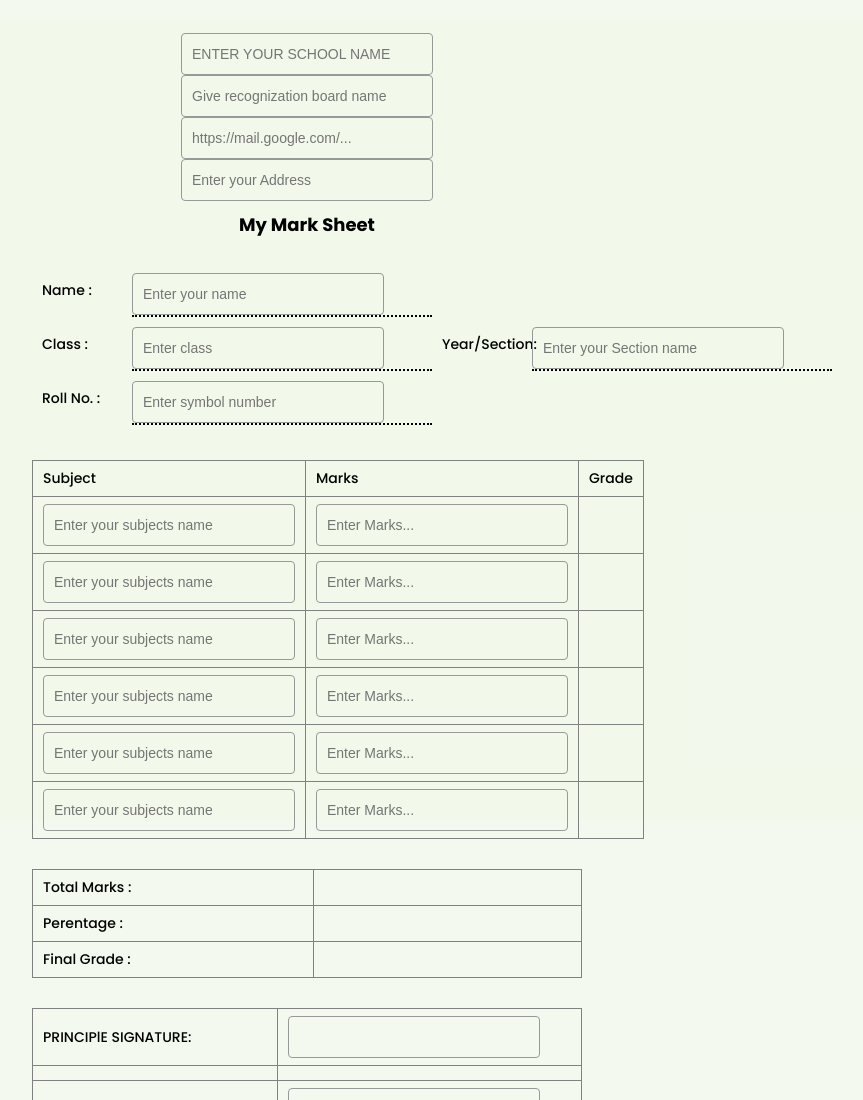
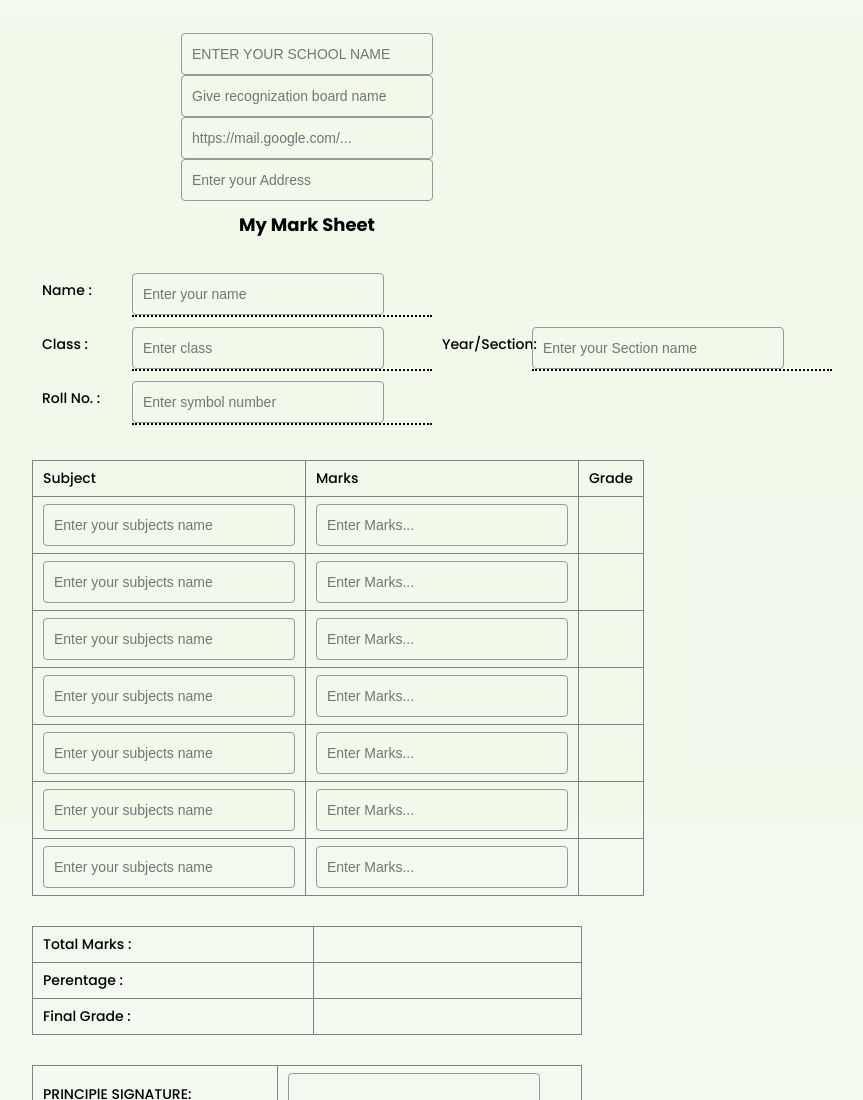
Before and after one commit to aadilazeem/marksheet, a plain HTML site: page index.html in a window 1280 px wide. Shown: the top 1100 px of the page, without its empty margins (333-1196 px from the left). Drawn offline with Linux system fonts and the light colour scheme; a web font is replaced by a local one.

Commit message:
Update index.html

```diff
--- a/index.html
+++ b/index.html
@@ -148,6 +148,12 @@ h2 {
     <td><input type="number" placeholder="Enter Marks..." class="marks"/></td>
     <td class="grade"></td>
   </tr>
+ <tr>
+    <td><input type="text" placeholder="Enter your subjects name"/></td>
+    <td><input type="number" placeholder="Enter Marks..." class="marks"/></td>
+    <td class="grade"></td>
+  </tr>
+
 
 </table>
 <table>
```
